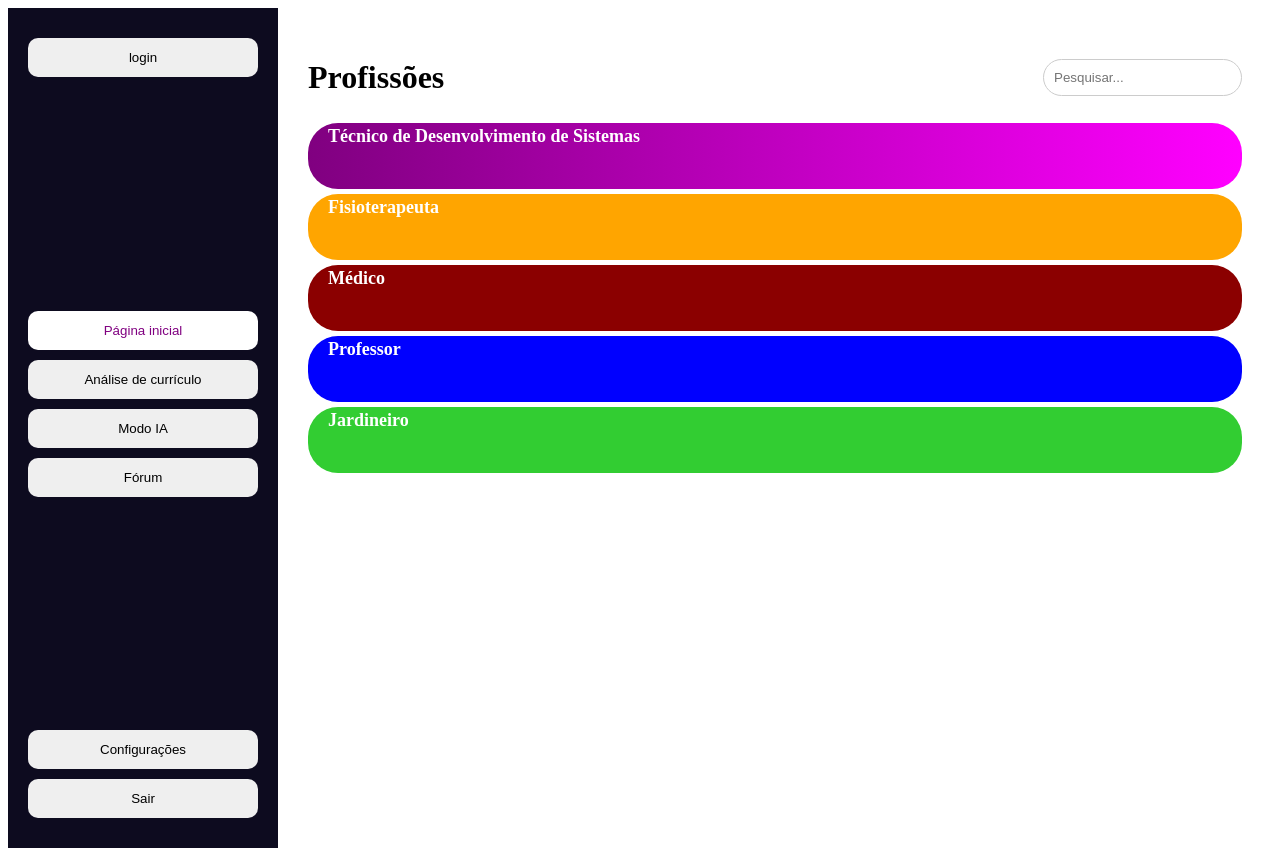
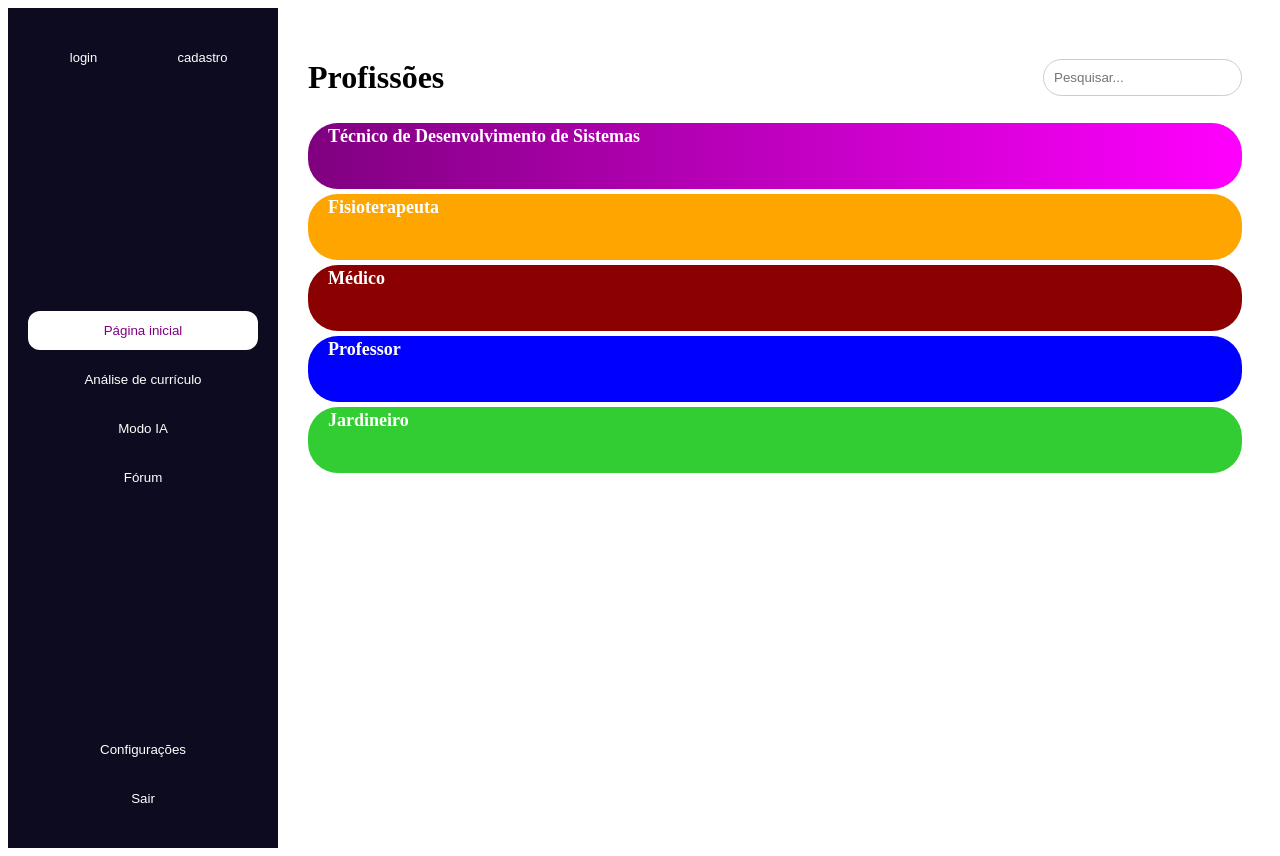
Before and after one commit to DivanilS12/imt, a plain HTML site: page index.html in a window 1280 px wide. Drawn offline with Linux system fonts and the light colour scheme.

Commit message:
home 1.0

```diff
--- a/assets/css/home.css
+++ b/assets/css/home.css
@@ -14,20 +14,99 @@
   padding: 20px;
 }
 
+.user {
+display: flex;
+gap: 8px;
+}
+
+.user button {
+  padding: 6px;
+  font-size: 13px;
+  border-radius: 8px;
+}
+
+.login-btn {
+background: transparent;
+border: 1px solid white;
+color: white;
+}
+
+.register-btn {
+  background: transparent;
+  border: solid;
+  color: white;
+}
+
 .sidebar button {
   display: block;
   width: 100%;
   margin: 10px 0;
   padding: 12px;
   border: none;
-  border-radius: 10px;
+  border-radius: 12px;
   cursor: pointer;
+  background: transparent;
+  color: white;
+  position: relative;
+  overflow: hidden;
+  transition: 0.3s;
 }
 
+/* EFEITO BRANCO DESLIZANDO */
+.sidebar button::before {
+  content: "";
+  position: absolute;
+  left: -100%;
+  top: 0;
+  width: 100%;
+  height: 100%;
+  background: white;
+  transition: 0.3s;
+  z-index: 0;
+}
+
+/* TEXTO ACIMA */
 .sidebar .active {
   background: white;
+}
+
+.sidebar .active span {
+color: purple;
+}
+
+.sidebar button span {
+  position: relative;
+  z-index: 1;
+  color: white;
+  transition: 0.3s;
+}
+
+/* HOVER */
+.sidebar button:hover::before {
+  left: 0;
+}
+
+.sidebar button:hover span {
+color: black;
+}
+
+
+
+.sidebar button span {
+  position: relative;
+  z-index: 1;
+  transition: 0.3s;
+}
+
+.sidebar button:hover {
   color: purple;
+  transform: translate(5px);
 }
+
+.sidebar button.active:hover {
+  transform: none;
+}
+
 
 /* CONTENT */
 .content {
--- a/index.html
+++ b/index.html
@@ -14,19 +14,20 @@
   <!-- SIDEBAR -->
   <aside class="sidebar">
     <div class="user">
-       <button>login</button>
+       <button class="login-btn"><span>login</span></button>
+       <button class="register-btn"><span>cadastro</span></button>
     </div>
 
     <nav>
-      <button class="active"> Página inicial</button>
-      <button > Análise de currículo</button>
-      <button> Modo IA</button>
-      <button> Fórum</button>
+      <button class="active"><span>Página inicial</span></button>
+      <button ><span>Análise de currículo</span> </button>
+      <button><span>Modo IA</span> </button>
+      <button><span>Fórum</span> </button>
     </nav>
 
     <div class="bottom">
-      <button> Configurações</button>
-      <button> Sair</button>
+      <button><span>Configurações</span> </button>
+      <button><span> Sair</span></button>
     </div>
   </aside>
 
```
